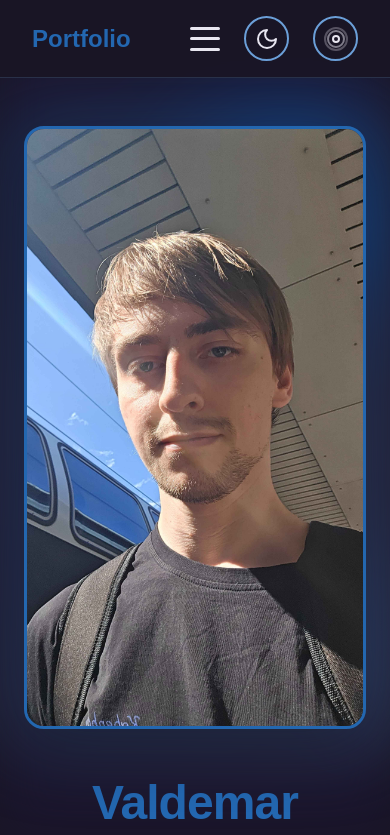
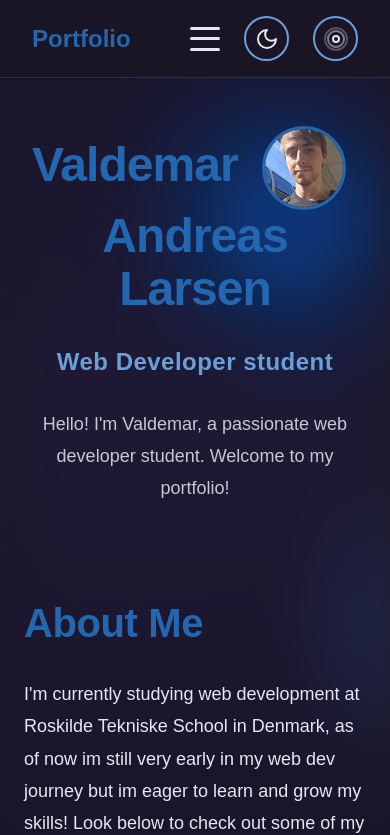
Before and after one commit to ShidoSetsuna/Portfolio-web-v2, a React (Vite) app: page / in a window 390 px wide. Shown: the top 835 px of the page. Built offline with nearby package versions, Linux system fonts and the light colour scheme; no server answers.

Commit message:
FIx mobile header image appearence so it appears along the text instead of being the first and only thing you can see when the page loads on mobile

```diff
--- a/src/pages/home/home.jsx
+++ b/src/pages/home/home.jsx
@@ -23,7 +23,13 @@ function Home() {
       <section className="home__hero" id="home">
         <div className="home__hero-content">
           <h1 className="home__header" alt="Valdemar Andreas Larsen">
-            Valdemar Andreas Larsen
+            Valdemar{" "}
+            <img
+              src={me}
+              alt="Valdemar Andreas Larsen"
+              className="home__header-inline-img"
+            />{" "}
+            Andreas Larsen
           </h1>
           <h2 className="home__subheader">Web Developer student</h2>
           <p className="home__description">
--- a/src/pages/home/home.scss
+++ b/src/pages/home/home.scss
@@ -60,6 +60,24 @@
     }
   }
 
+  &__header-inline-img {
+    display: none;
+
+    @media (max-width: 968px) {
+      display: inline-block;
+      width: 84px;
+      height: 84px;
+      border-radius: 50%;
+      object-fit: cover;
+      vertical-align: middle;
+      margin: 0 0.25em;
+
+      @include mixins.themify(vars.$themes) {
+        border: 3px solid mixins.themed("brand");
+      }
+    }
+  }
+
   &__hero-image {
     display: flex;
     justify-content: center;
@@ -109,7 +127,7 @@
     }
 
     @media (max-width: 968px) {
-      order: -1;
+      display: none;
     }
   }
 
```
